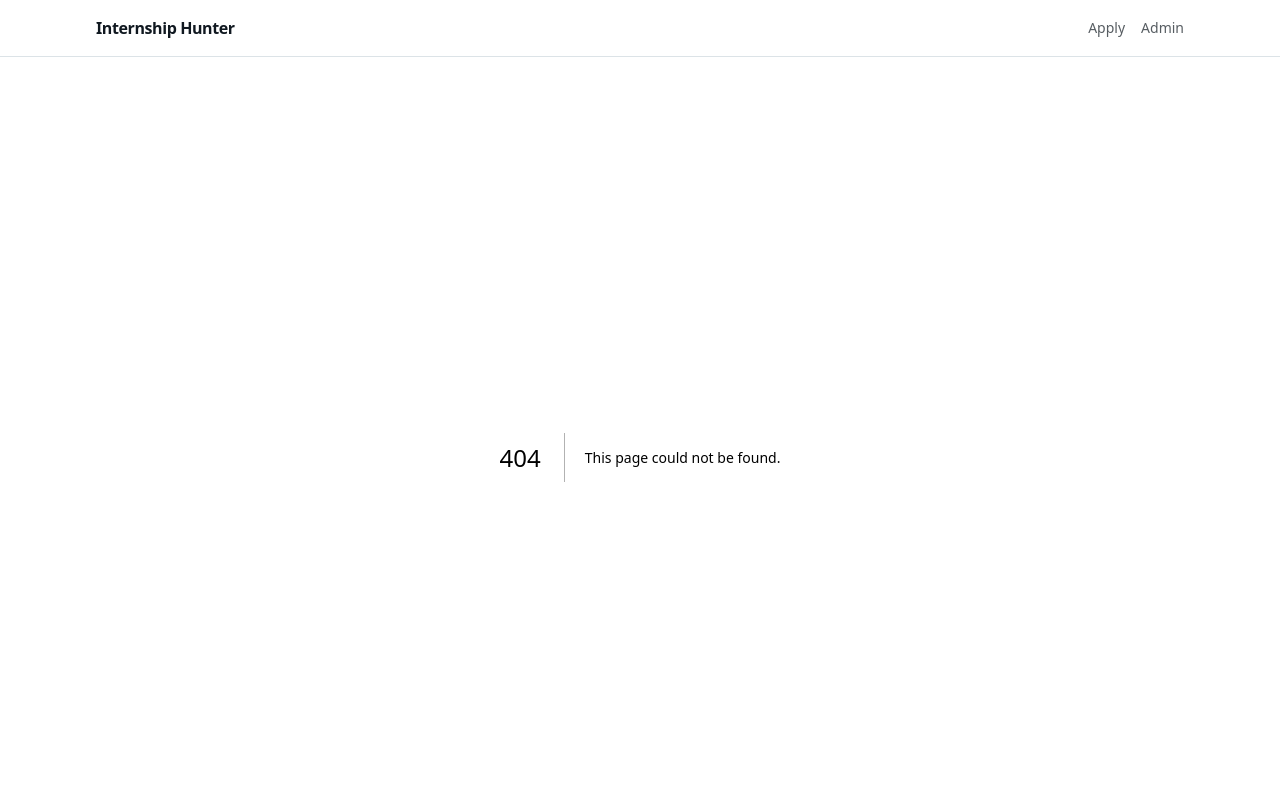
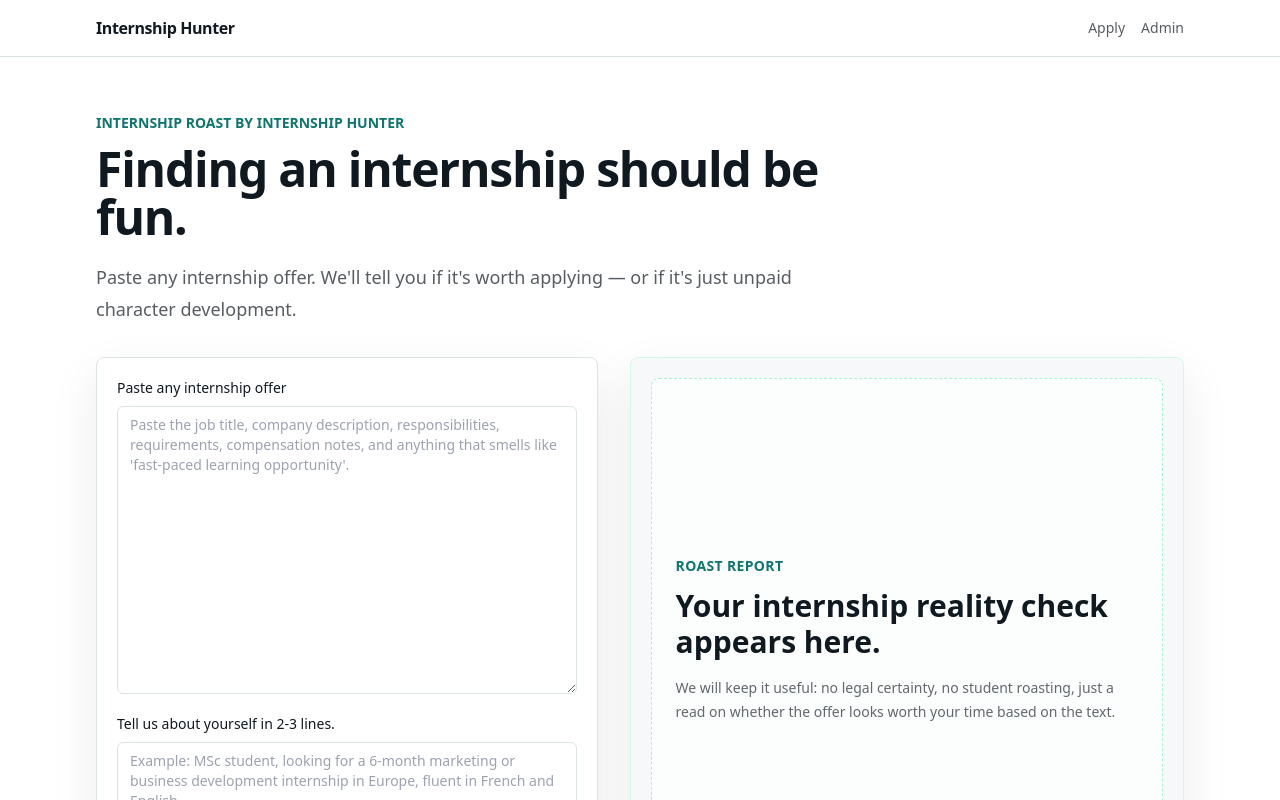
Before and after one commit to paulcuillerot-star/internshiphunter, a Next.js app: page /roast in a window 1280 px wide. Before the commit this address had no page. Shown: the top 800 px of the page. Built offline with nearby package versions, Linux system fonts and the light colour scheme.

Commit message:
Add internship roast page

```diff
--- /dev/null
+++ b/app/roast/page.tsx
@@ -0,0 +1,23 @@
+import { InternshipRoastForm } from "@/components/InternshipRoastForm";
+
+export const metadata = {
+  title: "Internship Roast by Internship Hunter"
+};
+
+export default function RoastPage() {
+  return (
+    <section className="section">
+      <div className="max-w-3xl">
+        <p className="text-sm font-semibold uppercase text-signal">Internship Roast by Internship Hunter</p>
+        <h1 className="mt-3 text-4xl font-black tracking-tight text-ink sm:text-5xl">Finding an internship should be fun.</h1>
+        <p className="mt-5 text-lg leading-8 text-ink/70">
+          Paste any internship offer. We&apos;ll tell you if it&apos;s worth applying — or if it&apos;s just unpaid character development.
+        </p>
+      </div>
+
+      <div className="mt-8">
+        <InternshipRoastForm />
+      </div>
+    </section>
+  );
+}
```
